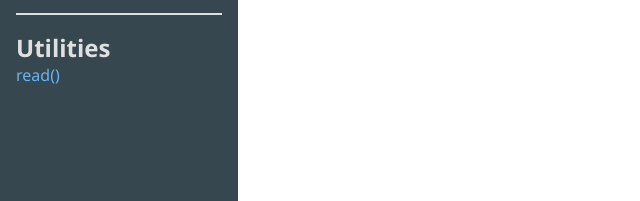
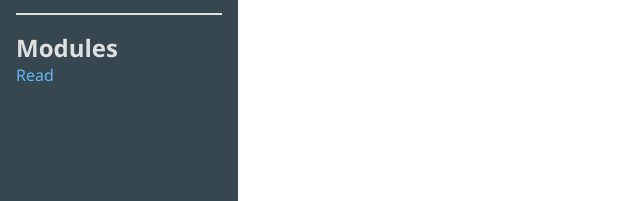
Before and after one commit to nektro/basalt, a plain HTML site: page docs/index.html in a window 1280 px wide. Shown: the part 161-362 px from the top of the page, 0-640 px from the left. Drawn offline with Linux system fonts and the light colour scheme.

Commit message:
docs / refactor fs structure to be more similar to node docs and mdn

```diff
--- a/docs/index.html
+++ b/docs/index.html
@@ -22,9 +22,9 @@
                 </ul>
             </section>
             <section>
-                <h2>Utilities</h2>
+                <h2>Modules</h2>
                 <ul>
-                    <li><a href="#/util/read">read()</a></li>
+                    <li><a href="#/mod/read/">Read</a></li>
                 </ul>
             </section>
         </nav>
```
Also changed, not shown: 3 other files.
